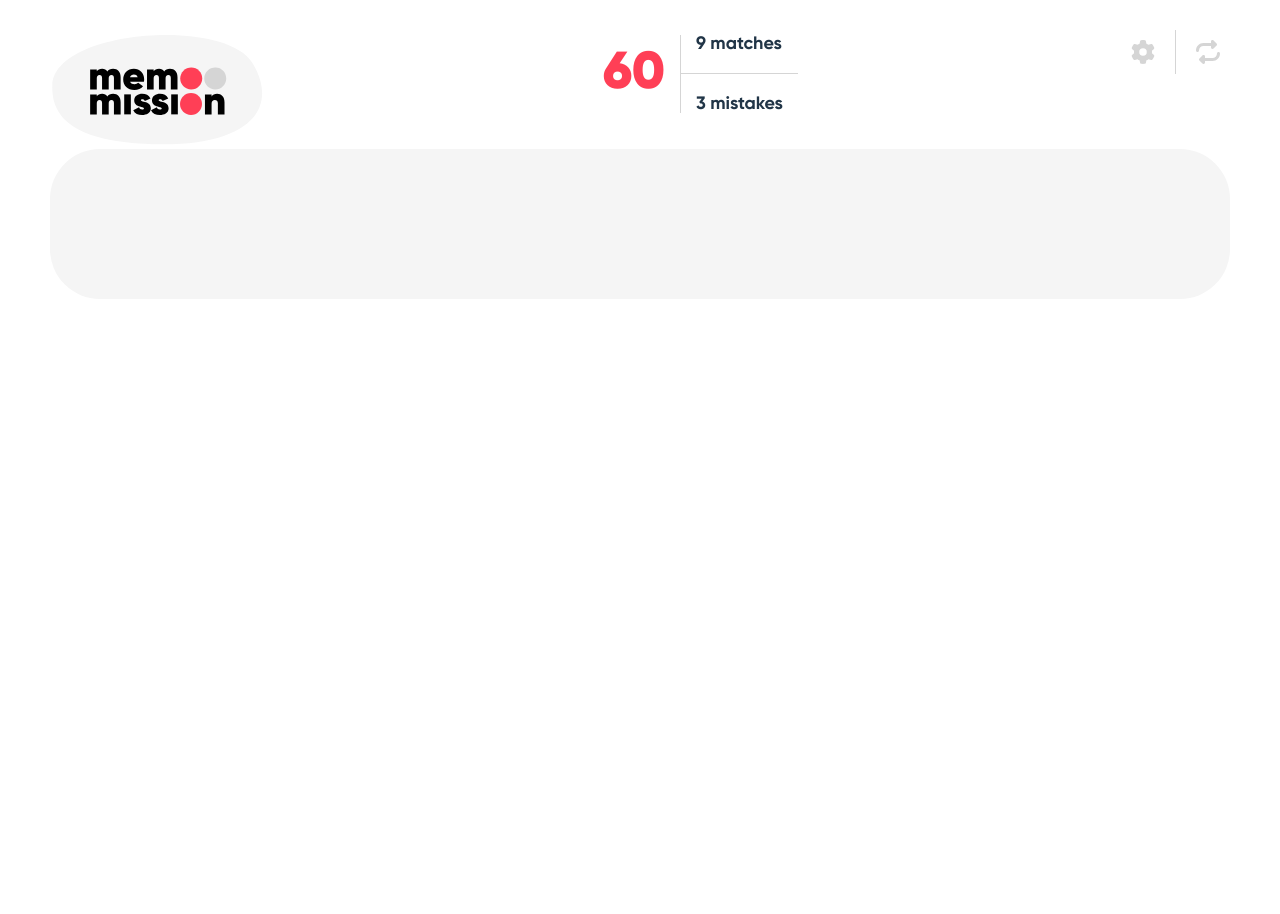
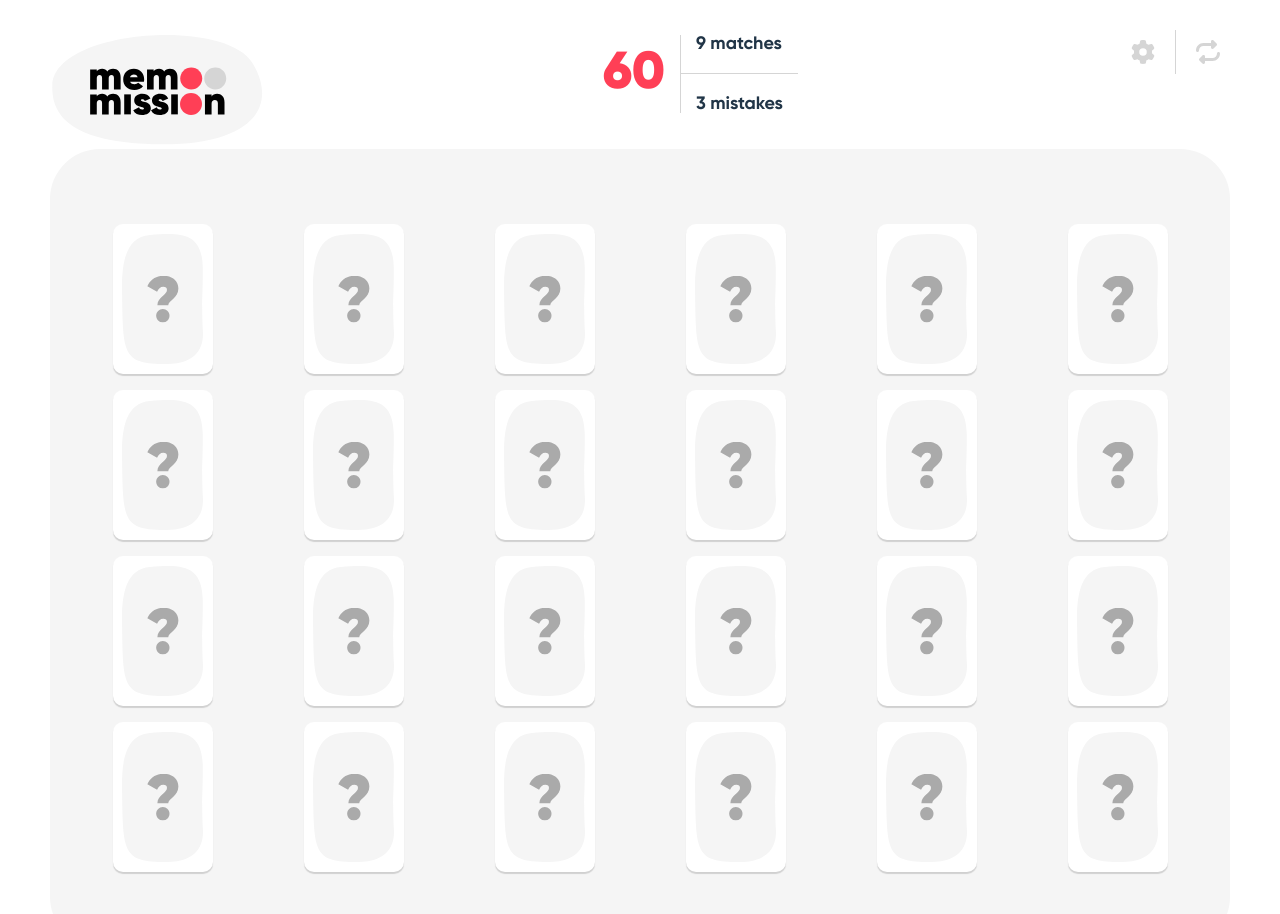
Before and after one commit to adamsza/memo-mission, a React (Vite) app: page / in a window 1280 px wide. Shown: the top 914 px of the page. Before the commit the page ends 800 px from the top, so only its background shows below. Built offline with nearby package versions, Linux system fonts and the light colour scheme.

Commit message:
Implement core mechanic

```diff
--- a/src/App.tsx
+++ b/src/App.tsx
@@ -1,14 +1,65 @@
+import { useCallback, useEffect, useState } from 'react';
 import { Header } from './Header'
+import Card from './components/Card';
+import CardBody from './components/CardBody';
+const emojis = ["🦊", "🐶", "🐱", "🐹", "🐰", "🐵", "🐻", "🐼", "🐨", "🐯", "🦁", "🐷"];
 
 function App() {
+  const [cards, setCards] = useState(shuffle(createCards(emojis)));
+  const [flippedIds, setFlippedIds] = useState<number[]>([]);
+  const [foundPairs, setFoundPairs] = useState(0);
+  const handleCardClick = useCallback((id: number) => {
+    setCards(cards.map(card =>
+        card.id === id ? new Card(card.id, card.emoji, true) : card
+      )
+    );
+    setFlippedIds([...flippedIds, id]);
+  }, [cards, flippedIds])
+
+  useEffect(() => {
+    console.log(flippedIds);
+    if(flippedIds.length > 1){
+      const flippedCards = flippedIds.map(id => cards.find(card => card.id === id));
+      if(flippedCards[0]?.emoji === flippedCards[1]?.emoji){
+        setFoundPairs(foundPairs+1);
+      }
+      else{
+        setTimeout(() => {
+          setCards(cards.map(card =>
+            flippedIds.includes(card.id) ? new Card(card.id, card.emoji, false) : card
+          ));
+        }, 3000);
+      }
+      setFlippedIds([])
+    }
+  }, [flippedIds])
 
   return (
     <div className="pt-7.5 pb-12.5 px-12.5">
       <Header />
       <div className="grid grid-cols-3 md:grid-cols-4 lg:grid-cols-6 gap-4 bg-[#F5F5F5] py-18.75 px-6.25 rounded-[50px]">
+        {cards.map(card => <CardBody key={card.id} card={card} onClick={handleCardClick} />)}
       </div>
     </div>
   )
 }
 
+function createCards(emojis: string[]) {
+  return emojis.reduce<Card[]>((arr: Card[], emoji: string) => {
+    const card1 = new Card(arr.length + 1, emoji, false);
+    const card2 = new Card(arr.length + 2, emoji, false);
+    arr.push(card1, card2);
+    return arr;
+  }, [])
+}
+
+//Fisher-Yates (Knuth) Shuffle algorithm
+function shuffle<T>(array: T[]): T[] {
+  for (let i = array.length - 1; i > 0; i--) {
+    const random = Math.floor(Math.random() * (i + 1));
+    [array[i], array[random]] = [array[random], array[i]];
+  }
+  return array;
+}
+
 export default App
--- /dev/null
+++ b/src/components/Card.tsx
@@ -0,0 +1,13 @@
+class Card {
+    id: number;
+    flipped: boolean;
+    emoji: string;
+
+    constructor(id: number, emoji: string, flipped: boolean){
+        this.id = id;
+        this.emoji = emoji;
+        this.flipped = flipped;
+    }
+}
+
+export default Card
--- a/src/components/CardBack.tsx
+++ b/src/components/CardBack.tsx
@@ -1,14 +1,30 @@
 import cardBack from "../assets/card-back.svg";
 import cardBackImage from "../assets/card-back-image.svg";
+import cardBackHover from "../assets/card-back-hover.svg";
+import cardBackImageHover from "../assets/card-back-image-hover.svg";
+import { useState } from "react";
+
 
 function CardBack() {
+    const [hover, setHover] = useState(false);
 
     return (
-        <div className="w-[100px] h-[150px] rounded-[10px] bg-white flex items-center justify-center p-1.25 shadow-[0_2px_1px_rgba(0,0,0,0.15)]">
-            <div className="relative">
-                <embed src={cardBack} />
-                <embed className="absolute left-1/2 top-1/2 -translate-1/2 " src={cardBackImage} />
-            </div>
+        <div onMouseEnter={() => setHover(true)} onMouseLeave={() => setHover(false)}>
+            {hover ?
+                <div className="w-[100px] h-[150px] rounded-[10px] bg-white flex items-center justify-center p-1.25 shadow-[0_2px_5px_rgba(0,0,0,0.25)]">
+                    <div className="relative">
+                        <img src={cardBackHover}/>
+                        <img className="absolute left-1/2 top-1/2 -translate-1/2 " src={cardBackImageHover} />
+                    </div>
+                </div>
+                :
+                <div className="w-[100px] h-[150px] rounded-[10px] bg-white flex items-center justify-center p-1.25 shadow-[0_2px_1px_rgba(0,0,0,0.15)]">
+                    <div className="relative">
+                        <img src={cardBack}/>
+                        <img className="absolute left-1/2 top-1/2 -translate-1/2 " src={cardBackImage} />
+                    </div>
+                </div>
+            }
         </div>
     )
 }
--- a/src/components/CardBackHover.tsx
+++ /dev/null
@@ -1,16 +0,0 @@
-import cardBackHover from "../assets/card-back-hover.svg";
-import cardBackImageHover from "../assets/card-back-image-hover.svg";
-
-function CardBackHover() {
-
-    return (
-        <div className="w-[100px] h-[150px] rounded-[10px] bg-white flex items-center justify-center p-1.25 shadow-[0_2px_5px_rgba(0,0,0,0.25)]">
-            <div className="relative">
-                <embed src={cardBackHover} />
-                <embed className="absolute left-1/2 top-1/2 -translate-1/2 " src={cardBackImageHover} />
-            </div>
-        </div>
-    )
-}
-
-export default CardBackHover
--- /dev/null
+++ b/src/components/CardBody.tsx
@@ -0,0 +1,19 @@
+import Card from "./Card";
+import CardBack from "./CardBack";
+import CardFront from "./CardFront";
+
+interface CardProps {
+    card: Card,
+    onClick: (id: number) =>  void
+}
+
+function CardBody(props: CardProps) {
+
+    return (
+        <div className="flex justify-center" onClick={() => props.onClick(props.card.id)}>
+            {props.card.flipped ? <CardFront>{props.card.emoji}</CardFront> : <CardBack/>}
+        </div>
+    )
+}
+
+export default CardBody
--- a/src/components/CardFront.tsx
+++ b/src/components/CardFront.tsx
@@ -1,8 +1,12 @@
-function CardFront(){
+interface IProps{
+    children: string
+}
+
+function CardFront(props: IProps){
     return(
         <div className="w-[100px] h-[150px] rounded-[10px] border-1 border-[#D5D5D5] box-border bg-white flex items-center justify-center p-1.5 shadow-[0_2px_1px_rgba(0,0,0,0.15)]">
             <div className="h-full w-full bg-gradient-to-b from-card-top to-card-bottom rounded-lg py-6.75 px-2.5">
-                <div className="h-full flex justify-center items-center text-6xl">🦊</div>
+                <div className="h-full flex justify-center items-center text-6xl">{props.children}</div>
             </div>
         </div>
     )
```
